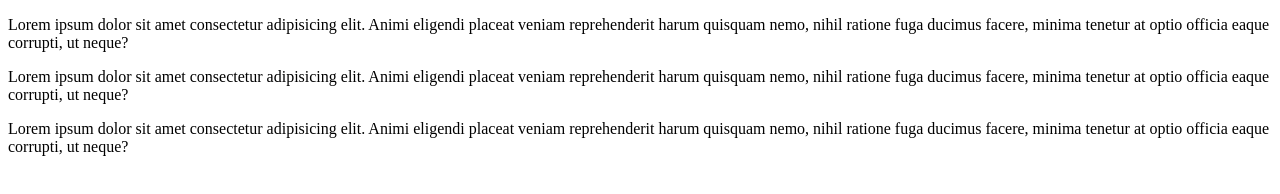
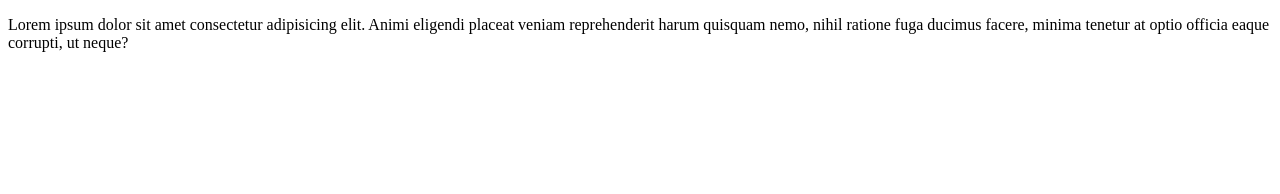
Before and after one commit to rrysbekov/seraph, a plain HTML site: page index.html in a window 1280 px wide. Drawn offline with Linux system fonts and the light colour scheme.

Commit message:
magnit-2

```diff
--- a/index.html
+++ b/index.html
@@ -13,16 +13,5 @@
         nihil ratione fuga ducimus facere, minima tenetur
         at optio officia eaque corrupti, ut neque?
     </p>
-    <p>
-        Lorem ipsum dolor sit amet consectetur adipisicing elit.
-        Animi eligendi placeat veniam reprehenderit harum quisquam nemo,
-        nihil ratione fuga ducimus facere, minima tenetur
-        at optio officia eaque corrupti, ut neque?
-    </p>
-    <p>
-        Lorem ipsum dolor sit amet consectetur adipisicing elit.
-        Animi eligendi placeat veniam reprehenderit harum quisquam nemo,
-        nihil ratione fuga ducimus facere, minima tenetur
-        at optio officia eaque corrupti, ut neque?</p>
 </body>
 </html>
```
